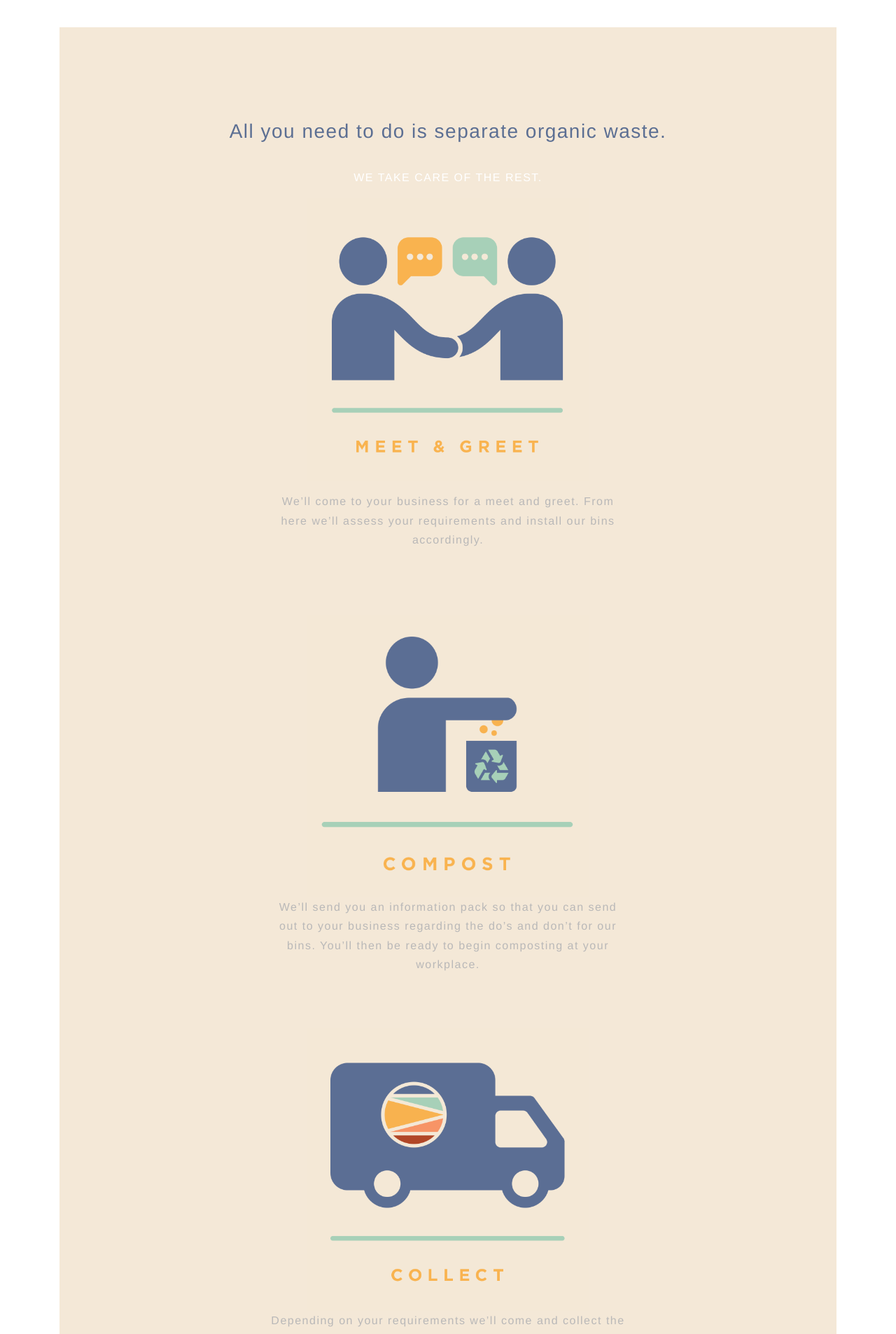
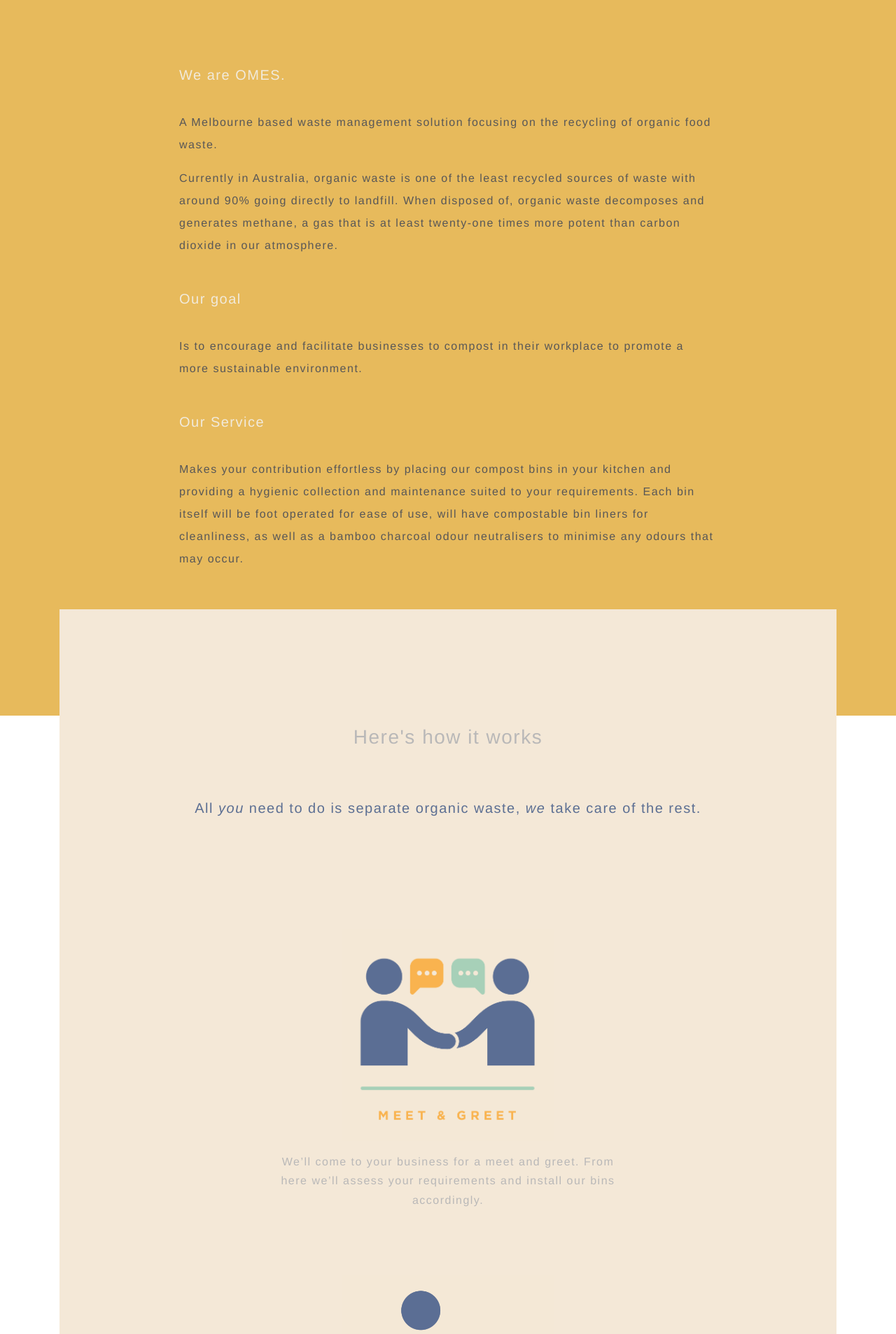
Before and after one commit to Rahel-Weiss/omes, a PHP site: page / in a window 1280 px wide. Shown: the part 801-2708 px from the top of the page at 70% size. Run offline with PHP 8.4, Linux system fonts and the light colour scheme; some libraries are stand-ins or nearby versions.

Commit message:
Updatted introduction, contact form, sliders background &footer

```diff
--- a/Components/banner.css
+++ b/Components/banner.css
@@ -37,3 +37,12 @@
 .small-p {
   font-size: 0.5em;
 }
+
+#learn-more {
+  background-color: #AE462B !important;
+  color: #fff !important;
+  border: none;
+  font-weight: lighter;
+  padding: 15px 35px 15px 35px;
+  font-size: 14px;
+}
--- a/Components/facts.css
+++ b/Components/facts.css
@@ -16,17 +16,33 @@
 }
 
 .card-blockquote {
-  padding: 10% 10% 25% 10%;
+  padding: 10% 10% 10% 10%;
+
   height: 35vh;
+}
+
+.carousel-item {
 }
 
 .card-outline-secondary {
   background-image: url('./images/OMES_Pattern_02.jpg');
-  background-color: #AE462B;
+  background-color: transparent;
   color: white;
+  border: 0px !important;
 }
 
 .the-facts {
   margin-top: 5%;
   margin-bottom: 10%;
+
 }
+
+.carousel-item .active {
+  background: url('./images/OMES_Pattern_02.jpg');
+
+}
+
+.mb-3 {
+  margin-bottom: 0rem!important;
+
+}
--- a/Components/footer.css
+++ b/Components/footer.css
@@ -1,14 +1,19 @@
 .footer {
-	background-color: #F4E8D7;
+	background-color: #585757;
 	padding: 5%;
   text-align: center;
   font-size: 2em;
 }
 
 .footer a {
-  color: #b9b8b8
+  color: #F1EADB;
 }
 
 .col-4.footer {
 	text-align: center;
 }
+
+.footer-text {
+  font-size: 0.5em;
+  line-height: 4em;
+}
--- a/Components/grid.css
+++ b/Components/grid.css
@@ -27,3 +27,9 @@
 .card.what-we-do.card-four {
   padding-bottom: 20%;
 }
+
+.heading-box {
+  line-height: 4;
+  margin-top: 10%;
+  margin-bottom: 10%;
+}
--- /dev/null
+++ b/Components/value-prop.css
@@ -0,0 +1,10 @@
+.value-prop {
+  background-color: #E7BA5C;
+  padding: 7.5% 20% 15% 20%;
+  line-height: 2em;
+  margin-bottom: -15%;
+}
+
+.value-prop h5 {
+  color: #F1EADB;
+}
--- a/index.html
+++ b/index.html
@@ -32,21 +32,54 @@
         <img class="logo" src="./images/logo.png">
         <h1>Small change, big difference</h1>
         <p class="caps ">Helping you to bring composting to your workplace.</p>
-        <a id="learn-more" class="btn btn-outline-secondary " href="#what-we-do">Learn more</a>
+        <a id="learn-more" class="btn btn-outline-secondary " href="#section-one">Learn more</a>
       </div>
+    </div>
+   <!--  Value Proposition -->
+    <div class="value-prop" id="section-one">
+      <h5 class="cream">We are OMES.</h5>
+      <br>
+        <p>A Melbourne based waste
+        management solution focusing on the recycling of organic food waste.</p>
+        <p>Currently in Australia, organic waste is one of the least recycled
+        sources of waste with around 90% going directly to landfill. When
+        disposed of, organic waste decomposes and generates methane, a gas that is
+        at least twenty-one times more potent than carbon dioxide in our
+        atmosphere.
+      </p>
+      <br>
+      <h5>Our goal</h5>
+      <br>
+      <p>Is to encourage and facilitate businesses to compost in their
+        workplace to promote a more sustainable environment.</p>
+        <br>
+      <h5>Our Service</h5>
+      <br>
+      <p>Makes
+        your contribution effortless by placing our compost bins in your
+        kitchen and providing a hygienic collection and maintenance
+        suited to your requirements. Each bin itself will be foot operated for
+        ease of use, will have compostable bin liners for cleanliness, as well
+        as a bamboo charcoal odour neutralisers to minimise any odours that may
+        occur.
+      </p>
+
     </div>
     <!-- What we do -->
     <section>
       <div class="container what-we-do text-center" id="what-we-do">
         <div class="card what-we-do">
-          <br><br>
-          <h3 class="blue">All you need to do is separate organic waste.</h3>
-          <br>
-          <p class="caps white">We take care of the rest.</p>
+          <div class="heading-box">
+            <h3>Here's how it works</h3>
+            <br>
+            <h5 class="blue">All <em>you</em> need to do is separate organic waste, <em>we</em> take care of the rest.</h5>
+            <br>
+            <!-- <h3 class="green">Here's how it works</h3> -->
+          </div>
           <div class="row justify-content-center" >
             <div class="col-md-7  text-center">
               <div class="card-img-top  card-one">
-                <img class="icon" src="images/Icon_01.png" style="width: 80%">
+                <img class="icon" src="images/Icon_01.png" style="width: 60%">
               </div>
             </div>
             <div class="col-md-7 my-auto text-center">
@@ -62,7 +95,7 @@
             <div class="row  justify-content-center" >
               <div class="col-md-7 text-center">
                 <div class="card-img-top card-two ">
-                  <img class="icon" src="images/Icon_02.png" style="width: 80%">
+                  <img class="icon" src="images/Icon_02.png" style="width: 60%">
                 </div>
               </div>
               <div class="col-md-7 my-auto text-center">
@@ -76,7 +109,7 @@
             <div class="row justify-content-center" >
               <div class="col-md-7 my-auto text-center">
                 <div class="card-img-top card-three">
-                  <img class="icon" src="images/Icon_03.png" style="width: 80%">
+                  <img class="icon" src="images/Icon_03.png" style="width: 60%">
                 </div>
               </div>
               <div class="col-md-7 my-auto text-center">
@@ -91,7 +124,7 @@
             <div class="row justify-content-center" >
               <div class="col-md-7 my-auto text-center">
                 <div class="card-img-top  ">
-                  <img class="icon" src="images/Icon_04.png" style="width: 80%">
+                  <img class="icon" src="images/Icon_04.png" style="width: 60%">
                 </div>
               </div>
               <div class="col-md-7 my-auto text-center">
@@ -103,15 +136,16 @@
           </div>
         </div>
       </section>
+
       <!-- The Facts -->
       <div container class="strap">
         <img src="images/Strap.png">
       </div>
       <section class="the-facts">
         <div class ="container">
-          <div class="carousel slide" data-ride="carousel">
-            <div class="carousel-inner">
-              <div class="carousel-item active">
+          <div class="carousel slide" data-ride="carousel"  >
+            <div class="carousel-inner" style="background-image: radial-gradient(ellipse at center, rgba(10,0,0,0.1) 0%, rgba(255,252,232,0.2) 100%, rgba(10,10,10,0.3) 5%), url('./images/OMES_Pattern_02.jpg'); background-position: bottom;">
+              <div class="carousel-item active"  >
                 <div container class="d-block w-100">
                   <div class="card card-outline-secondary mb-3 text-center" style="">
                     <blockquote class="card-blockquote">
@@ -186,8 +220,12 @@
             </div>
           </div>
           <div class="row buttons-row justify-content-center">
-            <a class="btn btn-outline-secondary grey email" href="mailto:someone@yoursite.com">mail@omes.com.au</a>
-            <a class="btn btn-outline-secondary grey phone" href="tel:+610435943591">0435 943 591</a>
+            <div class="col-lg-12">
+              <a href="mailto: mail@omes.com.au" class="btn email red-btn">mail@omes.com.au</a>
+            </div>
+            <div class="col-lg-12">
+              <a class="btn phone red-btn" href="tel:+610435943591">0435 943 591</a>
+            </div>
           </div>
           <div class="row team-members justify-content-center">
             <div class=" col-xs-4 col-md-3">
@@ -231,7 +269,7 @@
       </div>
       <!-- Footer-->
       <div class="footer justify-content-center">
-        <a href="https://www.instagram.com/organic_matters_environmental/" target="_blank"><i class='fa fa-instagram'></i></a>
+        <a href="https://www.instagram.com/organic_matters_environmental/" target="_blank"><i class='fa fa-instagram'></i><p class="footer-text">Keep up to dirt</p></a>
       </div>
       <!-- Optional JavaScript -->
       <!-- jQuery first, then Popper.js, then Bootstrap JS -->
--- a/style.css
+++ b/style.css
@@ -8,6 +8,7 @@
 @import url("Components/partners.css");
 @import url("Components/talk-dirt.css");
 @import url("Components/footer.css");
+@import url("Components/value-prop.css");
 
 /* -- Fonts -- */
 
@@ -45,7 +46,11 @@ a:hover {
 
 .btn-outline-secondary {
   border-color: #b9b8b8 !important;
-  color: #b9b8b8 !important;;
+  color: #b9b8b8 !important;
+  line-height: 1;
+  letter-spacing: 0.5;
+  padding: 10px;
+
 }
 
 .red {
@@ -72,6 +77,14 @@ a:hover {
   color: #b9b8b8;
 }
 
+.green {
+  color: #BBD1BD;
+}
+
+.cream {
+  color: #F1EADB;
+}
+
 @media screen and (max-width: 480px) {
 
     .banner h1 {
@@ -90,7 +103,6 @@ a:hover {
 
   .card-outline-secondary {
     font-size: 0.8em;
-    padding: 10% 10% 35% 10%;
   }
 
 }
```
Also changed, not shown: Components/talk-dirt.css (+19 -6 lines), images/jono.png, images/tyson.png.
